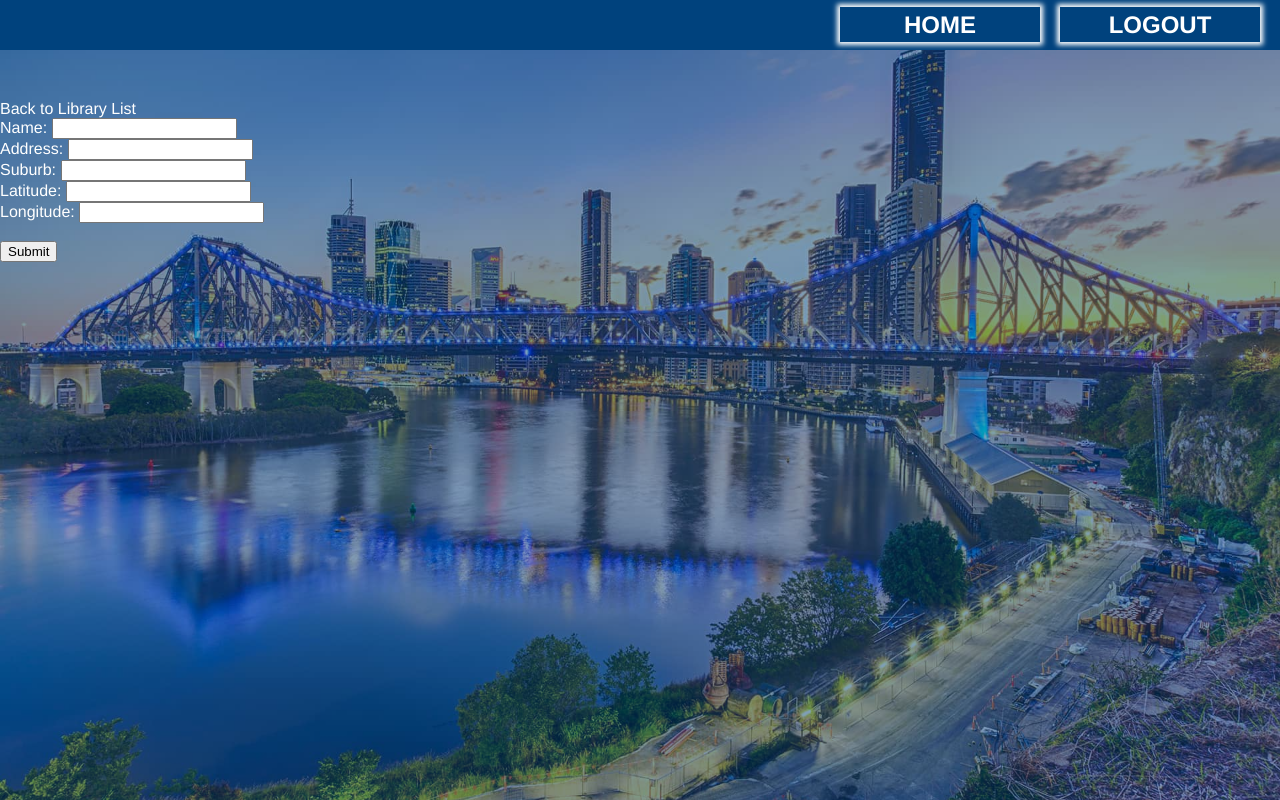
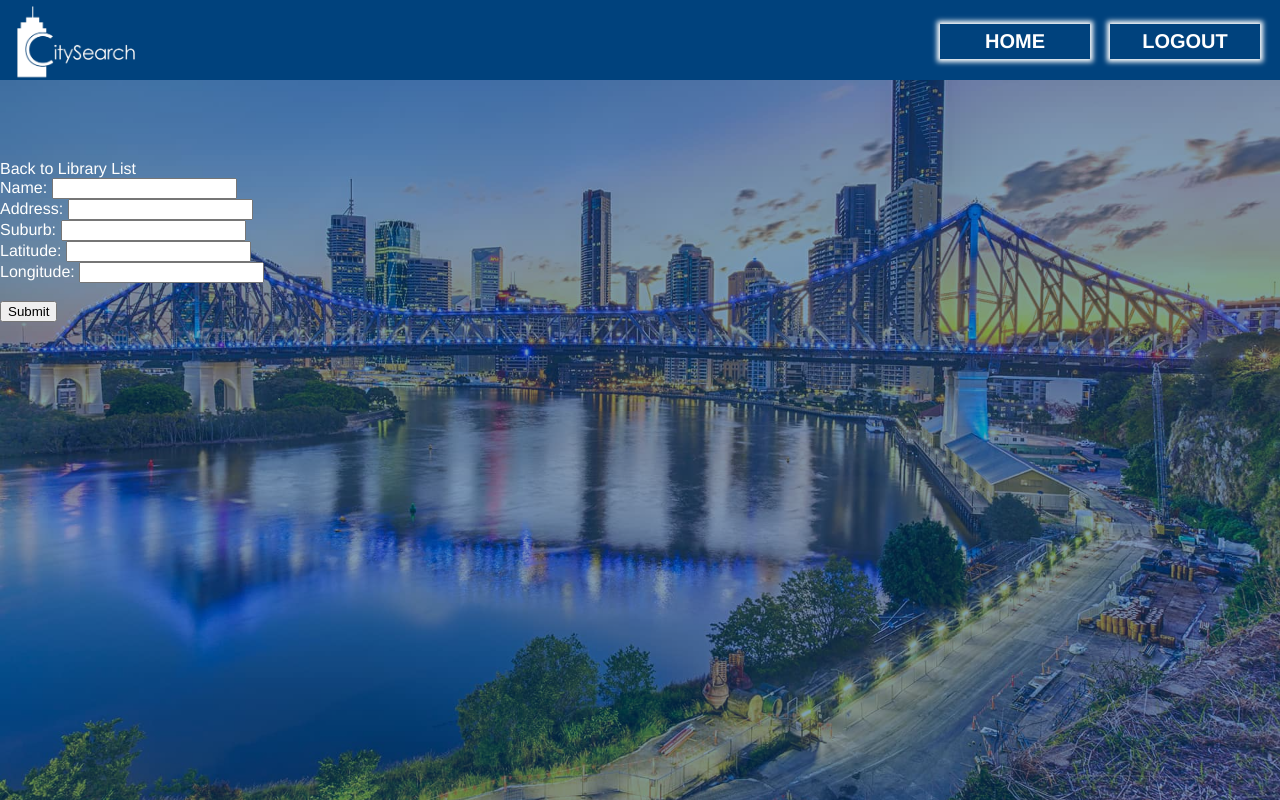
Before and after one commit to thejonnyhall/ifb299, a Django app: page /edit/1/add/ in a window 1280 px wide. Run offline with Django 3.2, Linux system fonts and the light colour scheme.

Commit message:
added logo (and gitignore for pyc files)

```diff
--- a/park_n_sons/static/css/index.css
+++ b/park_n_sons/static/css/index.css
@@ -1,7 +1,5 @@
 #logo {
-    width: 400px;
-    height: 200px;
-    background-color: #00427D;
+    width: 350px;
     position: absolute;
     left: 50%;
     top: 0px;
--- a/park_n_sons/static/css/style.css
+++ b/park_n_sons/static/css/style.css
@@ -33,7 +33,7 @@ a {
 
 #content {
     width: 100%;
-    top: 50px;
+    top: 80px;
     position: absolute;
     color: white;
 }
@@ -41,7 +41,7 @@ a {
 #menu {
     position: fixed;
     width: 100%;
-    height: 50px;
+    height: 80px;
     background-color: #00427D;
     color: white;
     line-height: 55px;
@@ -49,12 +49,13 @@ a {
 }
 
 .menuBtn {
-    width: 200px;
+    width: 150px;
     height: 35px;
     position: relative;
+    top: 15px;
     text-align: center;
     line-height: 35px;
-    font-size: 24px;
+    font-size: 20px;
     font-weight: bold;
     box-shadow: 0px 0px 5px 3px white;
     display: inline-block;
@@ -80,3 +81,9 @@ a {
 #logoutBtn {
     right: 20px;
 }
+
+#smallLogo {
+    height: 80px;
+    position: absolute;
+    left: 10px;
+}
--- a/park_n_sons/templates/base_generic.html
+++ b/park_n_sons/templates/base_generic.html
@@ -11,7 +11,7 @@
         <div id="backgroundFade"></div>
         {% block menu %}
             <div id="menu">
-                <div id="smallLogo"></div>
+                <a href="{% url 'index' %}"><img id="smallLogo" src="{% static 'img/logo.png' %}"></a>
                 {% spaceless %}
                 <a href="{% url 'index' %}"><div id="homeBtn" class="menuBtn">HOME</div></a>
                 <a href="{% url 'index' %}"><div id="logoutBtn" class="menuBtn">LOGOUT</div></a>
--- a/park_n_sons/templates/index.html
+++ b/park_n_sons/templates/index.html
@@ -10,5 +10,5 @@
     <a href="{% url 'login' %}"><div id="login" class="userBtn"><img src="{% static "img/login.png" %}"><p>Login</p></div></a>
     <a href="{% url 'register' %}"><div id="register" class="userBtn"><img src="{% static "img/register.png" %}"><p>Register</p></div></a>
 </div>
-<div id="logo"></div>
+<img id="logo" src="{% static 'img/logo.png' %}">
 {% endblock %}
```
Also changed, not shown: park_n_sons/static/img/logo.png (added), 1 other file.
